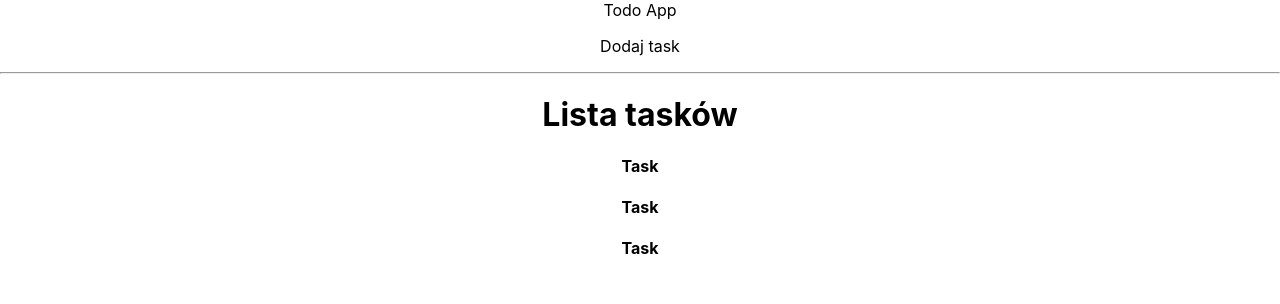
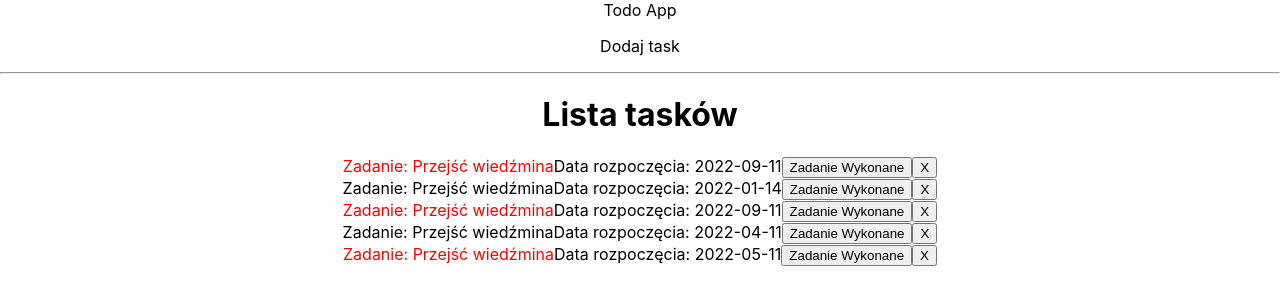
Before and after one commit to hugobosy/todo-react, a React (Create React App) app: page / in a window 1280 px wide. Shown: the top 304 px of the page. Built offline with nearby package versions, Linux system fonts and the light colour scheme.

Commit message:
display tasks

```diff
--- a/src/components/App.js
+++ b/src/components/App.js
@@ -1,13 +1,23 @@
 import './App.css';
 import {AddTask} from "./AddTask";
 import {TaskList} from "./TaskList";
+import {useState} from "react";
 
 function App() {
+
+    const [state, setState] = useState([
+        {id: 0, text: 'Przejść wiedźmina', date: '2022-09-11', important: true, active: true, finishDate: null},
+        {id: 1, text: 'Przejść wiedźmina', date: '2022-01-14', important: false, active: true, finishDate: null},
+        {id: 2, text: 'Przejść wiedźmina', date: '2022-09-11', important: true, active: true, finishDate: null},
+        {id: 3, text: 'Przejść wiedźmina', date: '2022-04-11', important: false, active: true, finishDate: null},
+        {id: 4, text: 'Przejść wiedźmina', date: '2022-05-11', important: true, active: true, finishDate: null},
+    ])
+
     return (
         <div className="App">
             Todo App
             <AddTask/>
-            <TaskList/>
+            <TaskList tasks={state}/>
         </div>
     );
 }
--- a/src/components/Task.js
+++ b/src/components/Task.js
@@ -1,7 +1,12 @@
 import React from "react";
 
-export const Task = () => {
+export const Task = props => {
     return (
-        <h4>Task</h4>
+        <div>
+            <span style={props.important ? {color: 'red'} : null} className="task">Zadanie: {props.text}</span>
+            <span>Data rozpoczęcia: {props.date}</span>
+            <button>Zadanie Wykonane</button>
+            <button>X</button>
+        </div>
     )
 }
--- a/src/components/TaskList.js
+++ b/src/components/TaskList.js
@@ -1,13 +1,13 @@
 import React from "react";
 import {Task} from "./Task";
 
-export const TaskList = () => {
+export const TaskList = props => {
+
+    const tasksList = props.tasks.map(task => <Task text={task.text} date={task.date} important={task.important}/>)
     return (
         <div>
             <h1>Lista tasków</h1>
-            <Task/>
-            <Task/>
-            <Task/>
+            {tasksList}
         </div>
     )
 }
```
